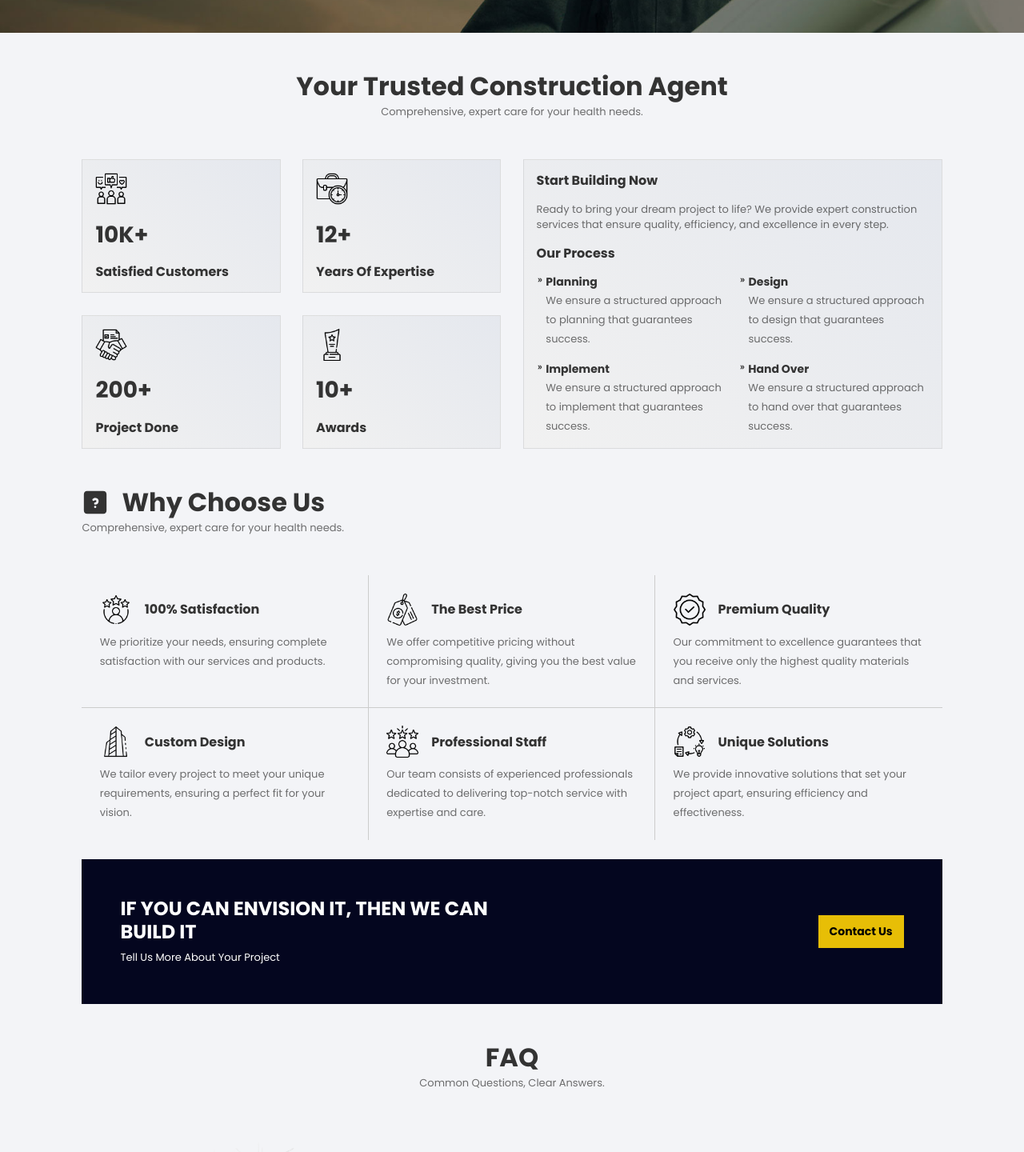
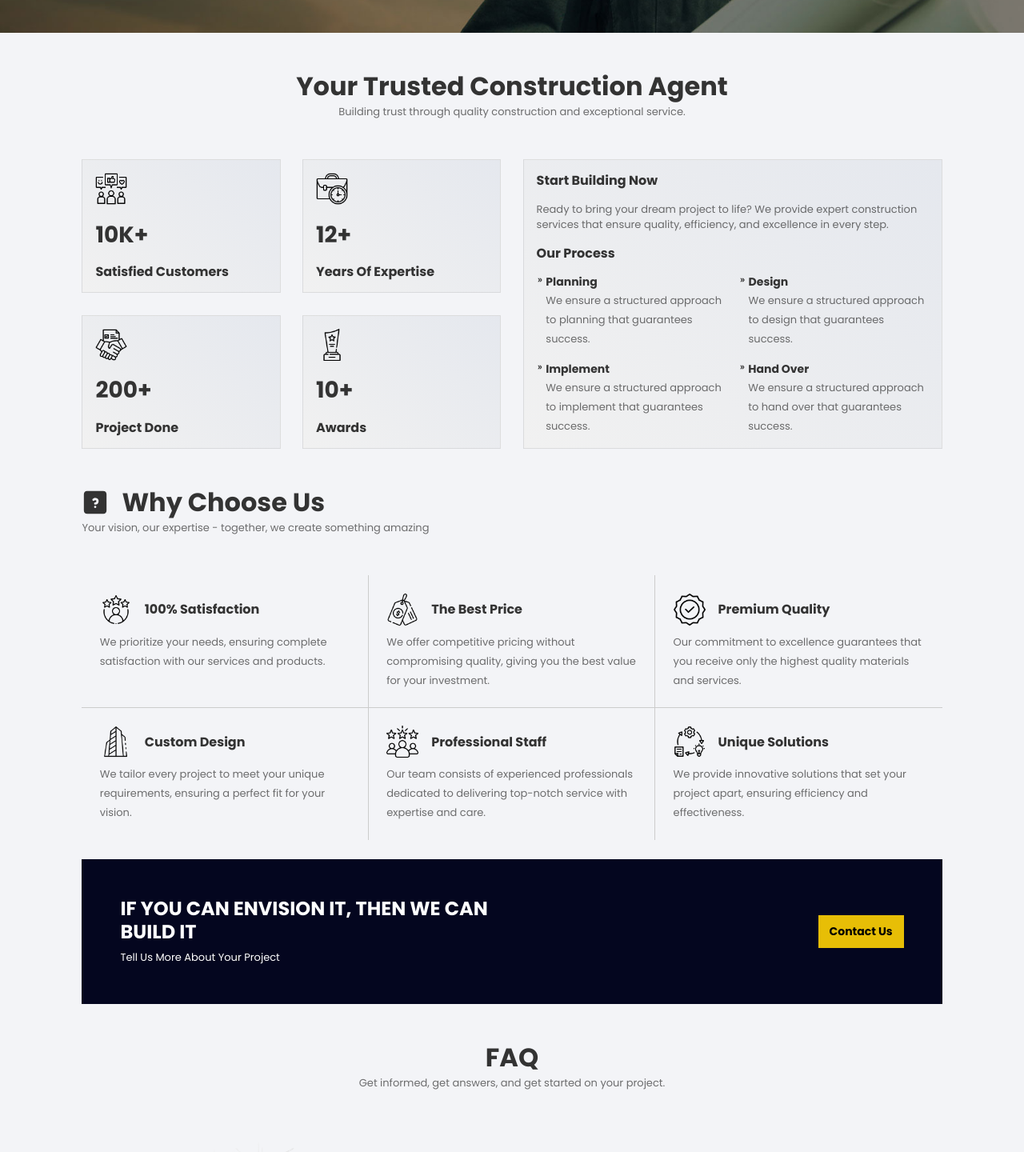
Before and after one commit to Olawoyin1/Construction-Website, a React (Create React App) app: page / in a window 1280 px wide. Shown: the part 620-2060 px from the top of the page at 80% size. Built offline with nearby package versions, Linux system fonts and the light colour scheme.

Commit message:
Replace the dummy subheadings on all header

```diff
--- a/src/Components/FAQ.jsx
+++ b/src/Components/FAQ.jsx
@@ -140,7 +140,7 @@ const FAQ = () => {
           viewport={{ once: true }}
         >
           <h2 className='fw-bolder'>FAQ</h2>
-          <small className="muted">Common Questions, Clear Answers.</small>
+          <small className="muted">Get informed, get answers, and get started on your project.</small>
         </motion.div>
 
         {/* FAQ Section */}
--- a/src/Components/Form.jsx
+++ b/src/Components/Form.jsx
@@ -6,7 +6,7 @@ const Form = () => {
         <div className="container2">
         <div className="faq-header text-center my-5">
             <h2 className='fw-bolder'>Would You Like To Discuss A Project</h2>
-            <small className="muted">Comprehensive, expert care for your health needs.</small>
+            <small className="muted">Ready to turn your concept into reality? Our team is here to listen, advise, and collaborate. Fill Out the form below to initiate a project discussion.</small>
         </div>
             <div className="form-grid">
                 <div className="form-image">
--- a/src/Components/Trusted.jsx
+++ b/src/Components/Trusted.jsx
@@ -99,7 +99,7 @@ const Trusted = () => {
       <div className="container2">
         <div className="faq-header text-center my-5">
           <h2 className='fw-bolder'>Your Trusted Construction Agent</h2>
-          <small className="muted">Comprehensive, expert care for your health needs.</small>
+          <small className="muted">Building trust through quality construction and exceptional service.</small>
         </div>
         <div className="trusted-grid my-3">
           <div className="trusted-grid2">
--- a/src/Components/WhyUs.jsx
+++ b/src/Components/WhyUs.jsx
@@ -132,7 +132,7 @@ const WhyUs = () => {
           <h2 className="fw-bolder">Why Choose Us</h2>
         </div>
         <small className="muted">
-          Comprehensive, expert care for your health needs.
+          Your vision, our expertise - together, we create something amazing
         </small>
       </div>
 
--- a/src/Pages/Services.jsx
+++ b/src/Pages/Services.jsx
@@ -10,7 +10,7 @@ const Services = () => {
         <Navbar />
         <div className="faq-header text-center my-5">
             <h2 className='fw-bolder'>We Provide Demanding Services</h2>
-            <small className="muted">Comprehensive, expert care for your health needs.</small>
+            <small className="muted">Transforming spaces with our comprehensive construction services.</small>
         </div>
         <ServiceCard />
         <FAQ />
```
